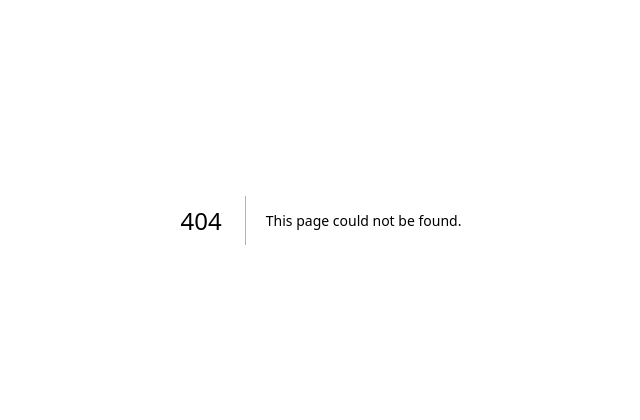
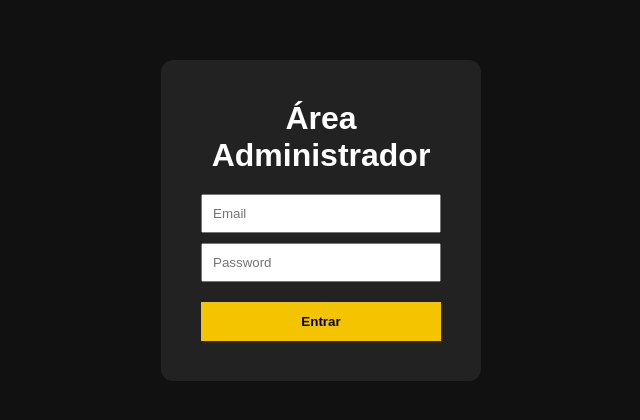
Before and after one commit to AguiasdaGraca/aguias-site, a Next.js app: page /admin in a window 1280 px wide. Before the commit this address had no page. Shown: the part 180-600 px from the top of the page, without its empty margins (319-959 px from the left). Built offline with nearby package versions, Linux system fonts and the light colour scheme.

Commit message:
pagina admin login

```diff
--- /dev/null
+++ b/app/admin/page.tsx
@@ -0,0 +1,66 @@
+"use client";
+import { useState } from "react";
+
+export default function AdminLogin() {
+  const [email, setEmail] = useState("");
+  const [password, setPassword] = useState("");
+
+  function handleLogin(e: any) {
+    e.preventDefault();
+    alert("Login ainda não ligado à base de dados 🙂");
+  }
+
+  return (
+    <main style={{
+      minHeight: "100vh",
+      display: "flex",
+      justifyContent: "center",
+      alignItems: "center",
+      background: "#111",
+      color: "white",
+      fontFamily: "Arial"
+    }}>
+      <form
+        onSubmit={handleLogin}
+        style={{
+          background: "#222",
+          padding: 40,
+          borderRadius: 12,
+          width: 320
+        }}
+      >
+        <h1 style={{ textAlign: "center" }}>Área Administrador</h1>
+
+        <input
+          type="email"
+          placeholder="Email"
+          value={email}
+          onChange={(e)=>setEmail(e.target.value)}
+          style={{ width:"100%", padding:10, marginTop:20 }}
+        />
+
+        <input
+          type="password"
+          placeholder="Password"
+          value={password}
+          onChange={(e)=>setPassword(e.target.value)}
+          style={{ width:"100%", padding:10, marginTop:10 }}
+        />
+
+        <button
+          type="submit"
+          style={{
+            width:"100%",
+            padding:12,
+            marginTop:20,
+            background:"#f5c400",
+            border:"none",
+            fontWeight:"bold"
+          }}
+        >
+          Entrar
+        </button>
+      </form>
+    </main>
+  );
+}
```
